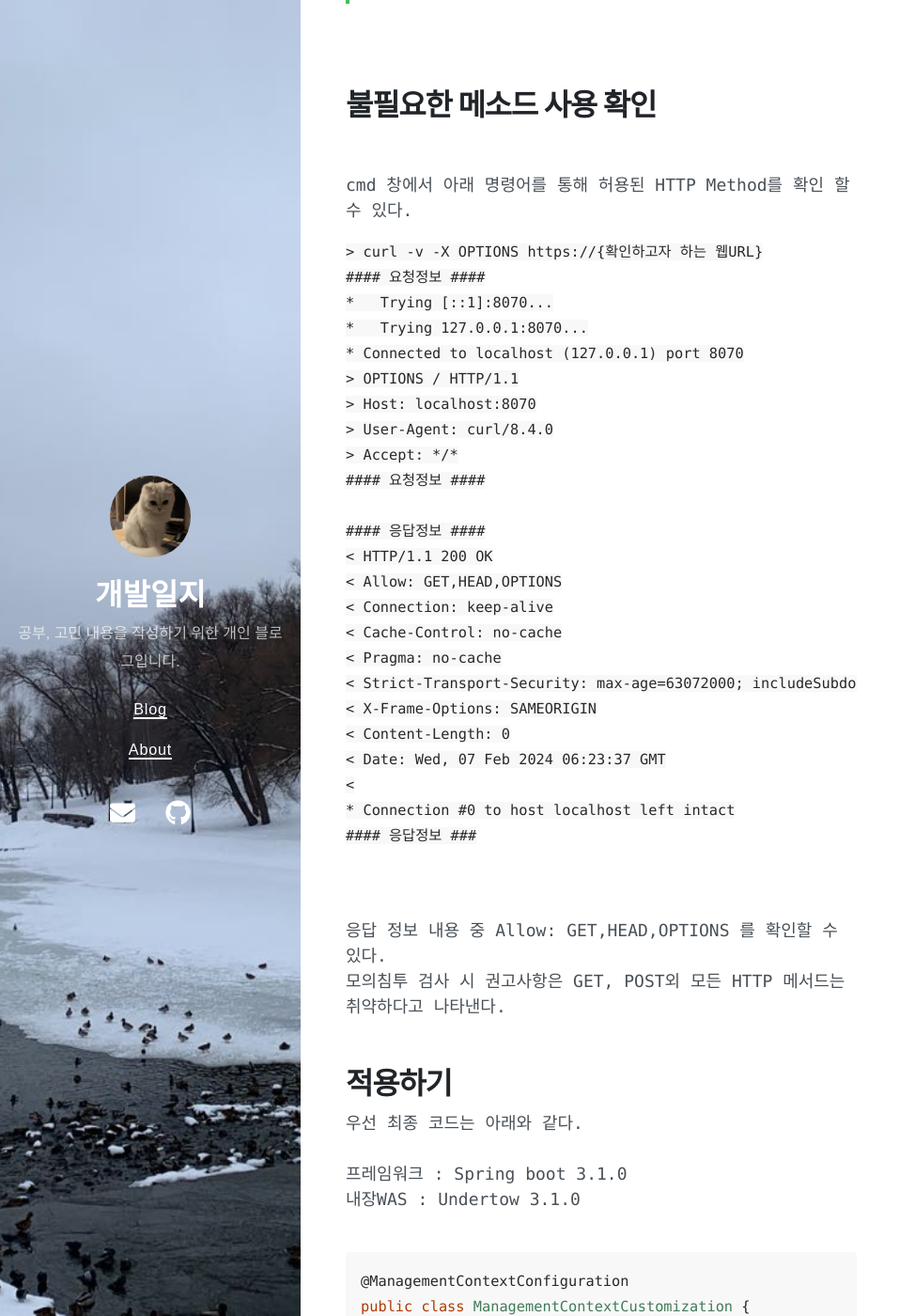
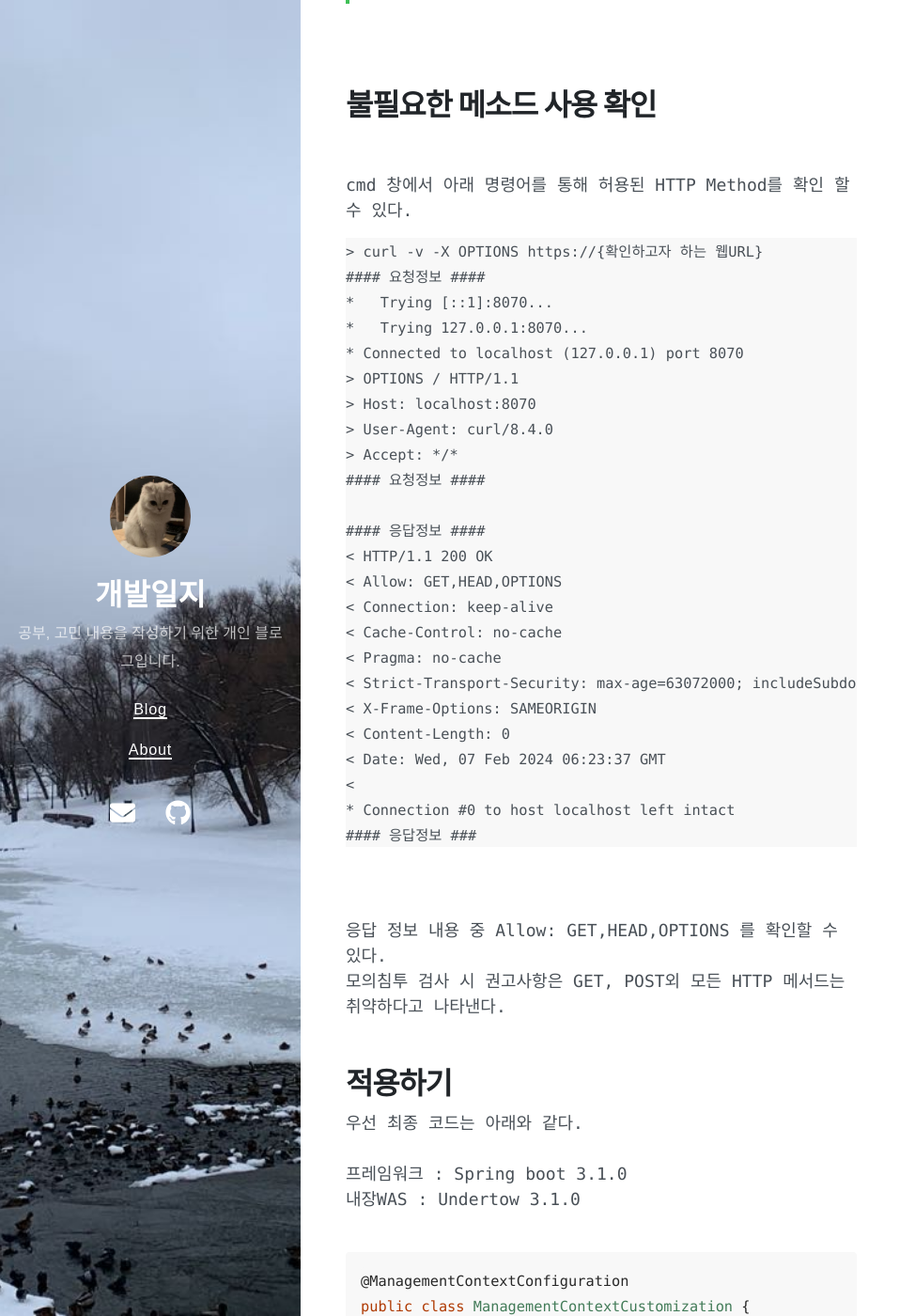
Before and after one commit to sykimtropical/tropical.github.io, a Jekyll site: the page built from _posts/2024-02-08-Spring Boot3 & Undertow 에서 HTTP Method 제한하기.md, in a window 1280 px wide and 1400 px high, scrolled down 372 px. Shown: the whole window at 94% size, without its empty margins (0-974 px from the left). Built offline with Jekyll 4.4.1, drawn with Linux system fonts in a browser that asks for light colours; nearby versions of some CDN libraries; some web fonts are replaced.

Commit message:
코드블록 스타일 수정

```diff
--- a/_sass/_code.scss
+++ b/_sass/_code.scss
@@ -17,6 +17,7 @@ pre {
   margin-top: 0;
   margin-bottom: var(--spacer-3);
   overflow: auto;
+  background-color: #f8f8f8;
 }
 
 .highlight {
@@ -56,7 +57,3 @@ pre {
 .gist .markdown-body {
   padding: 15px !important;
 }
-.language-cmd {
-  color: #282828;
-  background-color: #f8f8f8;
-}
--- a/_sass/_syntax-dark.scss
+++ b/_sass/_syntax-dark.scss
@@ -86,7 +86,3 @@
 .highlight .ss {
   color: #83a598;
 }
-.language-cmd {
-  color: #fbf1c7;
-  background-color: #282828;
-}
--- a/_sass/_syntax-light.scss
+++ b/_sass/_syntax-light.scss
@@ -86,7 +86,3 @@
 .highlight .ss {
   color: #076678;
 }
-.language-cmd {
-  color: #282828;
-  background-color: #f8f8f8;
-}
```
